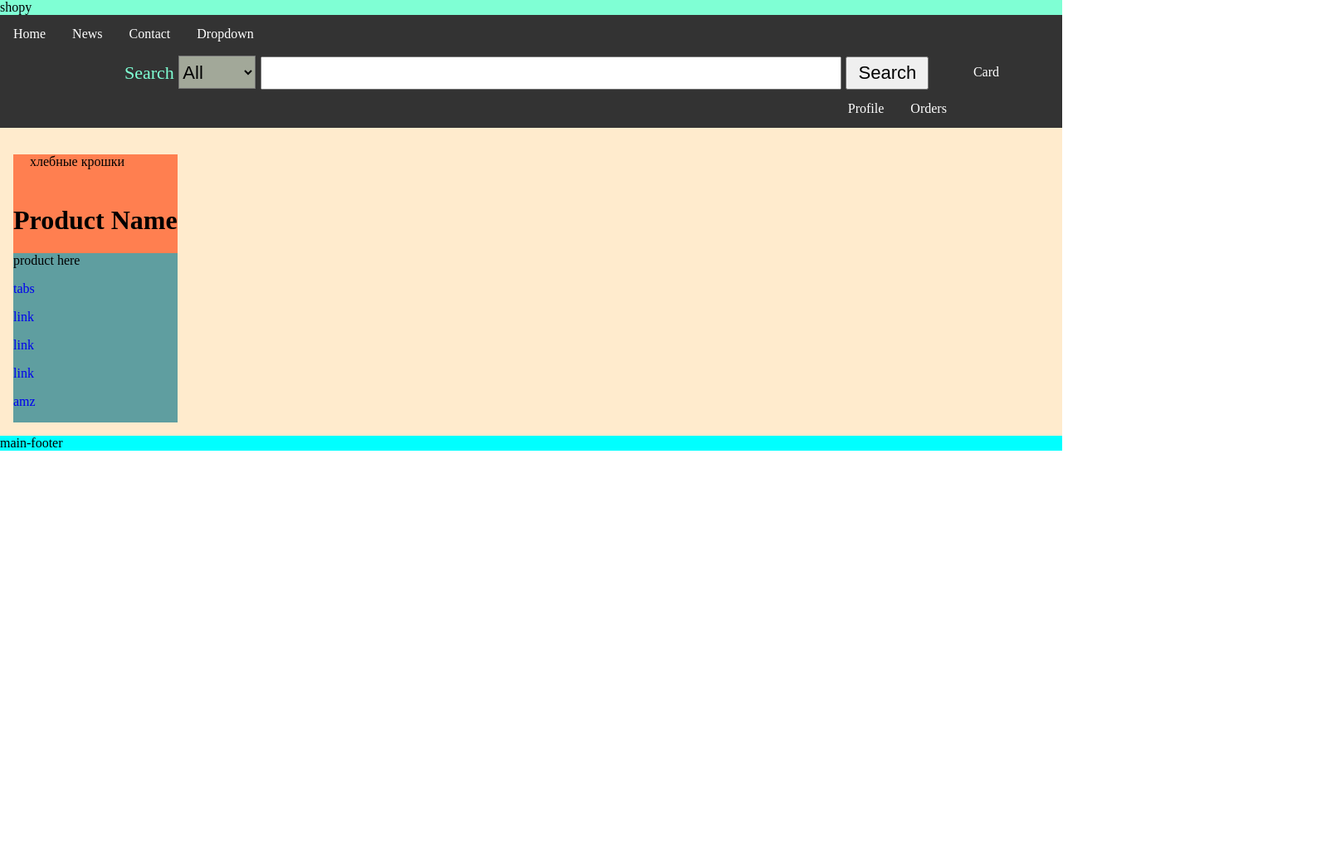
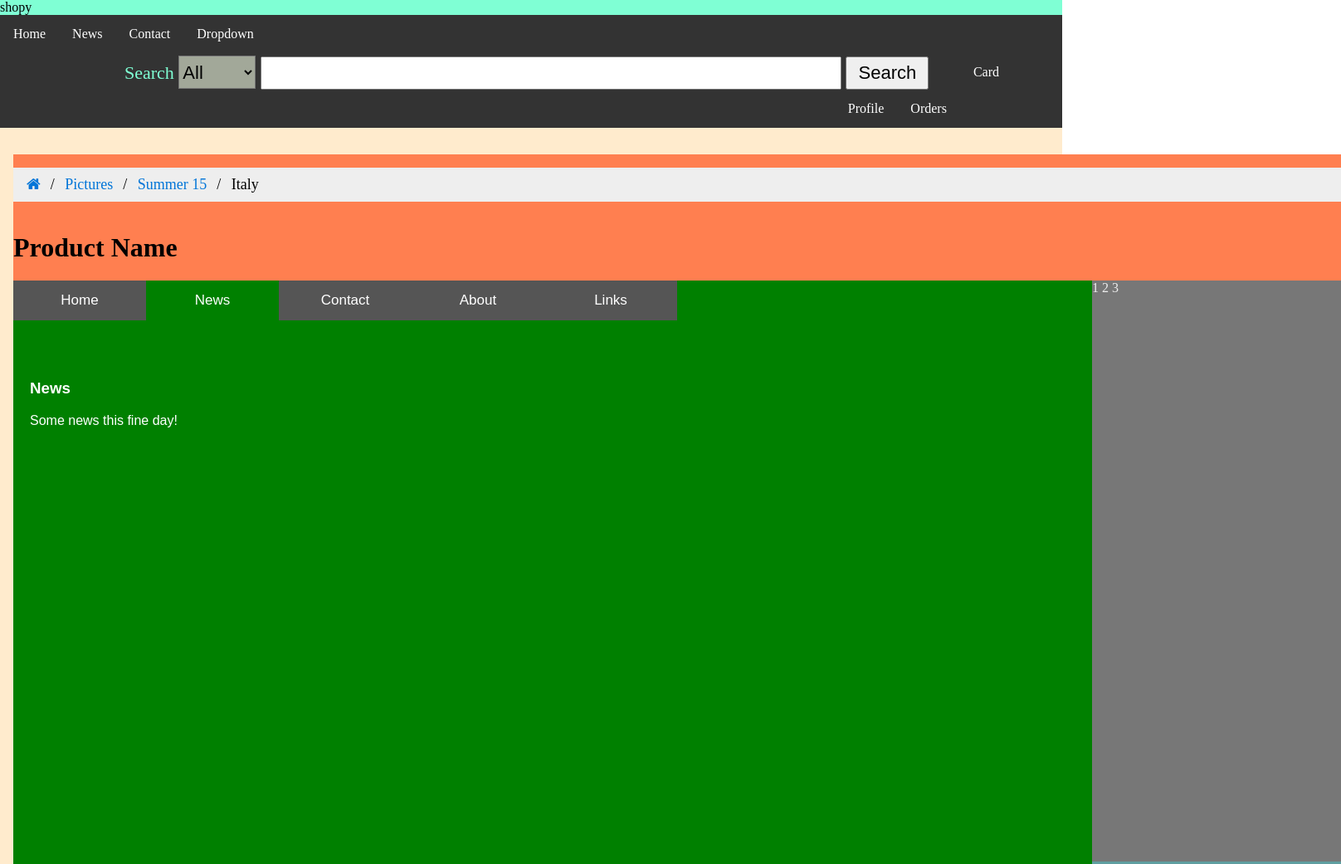
Before and after one commit to AntonBeletsky/ad70845a7093f3c63934c24713e04767, a plain HTML site: page product-page.html in a window 1280 px wide. Shown: the top 1041 px of the page at 83% size, 1616 px wide, since content can reach past the window. Before the commit the page ends 800 px from the top, so only its background shows below. Drawn offline with Linux system fonts and the light colour scheme; a script that the page names is missing.

Commit message:
products pages
products pages

```diff
--- a/assets/css/main.css
+++ b/assets/css/main.css
@@ -238,3 +238,57 @@ ul.breadcrumb li a:hover {
   text-decoration: underline;
 
 }
+
+
+/* product page //////////////////////*/
+/* TOOO: доделать */
+.product-content-container{
+    display: flex;
+    flex-direction: row;
+}
+
+.product-content-body{
+    /*height: 100%;*/
+    width: 1300px;
+    margin: 0;
+    font-family: Arial;
+}
+
+.product-content-right{
+    width: 300px;
+    height: 700px;
+    background-color: #777;
+    color: #eee;
+
+}
+
+
+/* Style tab links */
+.tablink {
+  background-color: #555;
+  color: white;
+  float: left;
+  border: none;
+  outline: none;
+  cursor: pointer;
+  padding: 14px 16px;
+  font-size: 17px;
+  width: 160px;
+}
+
+.tablink:hover {
+  background-color: #777;
+}
+
+/* Style the tab content (and add height:100% for full page content) */
+.tabcontent {
+  color: white;
+  display: none;
+  padding: 100px 20px;
+  height: 800px;
+}
+
+#Home {background-color: red;}
+#News {background-color: green;}
+#Contact {background-color: blue;}
+#About {background-color: orange;}
--- a/product-page.html
+++ b/product-page.html
@@ -92,9 +92,14 @@
 
 <header class="page-content-header">
 
-        <div class="breadcrumbs">
-            хлебные крошки
-        </div>
+<nav>
+    <ul class="breadcrumb">
+        <li><a href="#"><i class="fa fa-home"></i></a></li>
+        <li><a href="#">Pictures</a></li>
+        <li><a href="#">Summer 15</a></li>
+        <li>Italy</li>
+    </ul>
+</nav>
 
     <div>
         <h1>Product Name </h1>
@@ -103,10 +108,47 @@
 
 </header>
 
-    <div>
+<div class="product-content-container">
+
+<div class="product-content-body">
+
+    <button class="tablink" onclick="openPage('Home', this, 'red')">Home</button>
+    <button class="tablink" onclick="openPage('News', this, 'green')" id="defaultOpen">News</button>
+    <button class="tablink" onclick="openPage('Contact', this, 'blue')">Contact</button>
+    <button class="tablink" onclick="openPage('About', this, 'orange')">About</button>
+    <button class="tablink" onclick="openPage('Links', this, 'gray')">Links</button>
+
+    <div id="Home" class="tabcontent">
+        <h3>Home</h3>
+        <p>Home is where the heart is..</p>
         product here
 
+        фото / опции покупки 128 256
+        описание
+        спецификации
+        коменты
+        отзывы
 
+    </div>
+
+    <div id="News" class="tabcontent">
+        <h3>News</h3>
+        <p>Some news this fine day!</p>
+    </div>
+
+    <div id="Contact" class="tabcontent">
+        <h3>Contact</h3>
+        <p>Get in touch, or swing by for a cup of coffee.</p>
+    </div>
+
+    <div id="About" class="tabcontent">
+        <h3>About</h3>
+        <p>Who we are and what we do.</p>
+    </div>
+
+    <div id="Links" class="tabcontent">
+        <h3>About</h3>
+        <p>Who we are and what we do.</p>
     <p><a href="https://www.w3schools.com/howto/howto_js_tabs.asp">tabs</a>
 
     <p><a href="https://www.w3schools.com/howto/howto_js_vertical_tabs.asp">link</a>
@@ -116,8 +158,16 @@
     <p><a href="https://www.w3schools.com/howto/howto_js_full_page_tabs.asp">link</a>
 
     <p><a href="https://www.amazon.com/Apple-iPhone-Fully-Unlocked-256GB/dp/B07754X4XV/ref=rvi_9/132-9381200-8435307?pd_rd_w=IHlrE&pf_rd_p=f5690a4d-f2bb-45d9-9d1b-736fee412437&pf_rd_r=MGHP432FQX5BTNWS1WN2&pd_rd_r=63c244be-2d86-42ec-95a4-6c7e35fb49ec&pd_rd_wg=tCYXN&pd_rd_i=B07754X4XV&psc=1">amz </a>
+    </div>
 
 </div>
+
+<div class="product-content-right">
+    1 2 3
+</div>
+
+</div> <!-- -product-content-container -->
+
 
 </div>
 
@@ -133,7 +183,7 @@
 
 </div> <!-- wrapper end--->
 
-<!-- js -->
+<!-- js  accordion -->
 <script>
     var acc = document.getElementsByClassName("accordion");
     var i;
@@ -150,6 +200,27 @@
         });
     }
 </script>
+
+<!-- js  pdroduct tabs -->
+<script>
+    function openPage(pageName, elmnt, color) {
+        var i, tabcontent, tablinks;
+        tabcontent = document.getElementsByClassName("tabcontent");
+        for (i = 0; i < tabcontent.length; i++) {
+            tabcontent[i].style.display = "none";
+        }
+        tablinks = document.getElementsByClassName("tablink");
+        for (i = 0; i < tablinks.length; i++) {
+            tablinks[i].style.backgroundColor = "";
+        }
+        document.getElementById(pageName).style.display = "block";
+        elmnt.style.backgroundColor = color;
+    }
+
+    // Get the element with id="defaultOpen" and click on it
+    document.getElementById("defaultOpen").click();
+</script>
+
 <script src="./assets/js/script.js"></script>
 
 </body>
```
Lines whose indentation alone changed are shown as unchanged.
